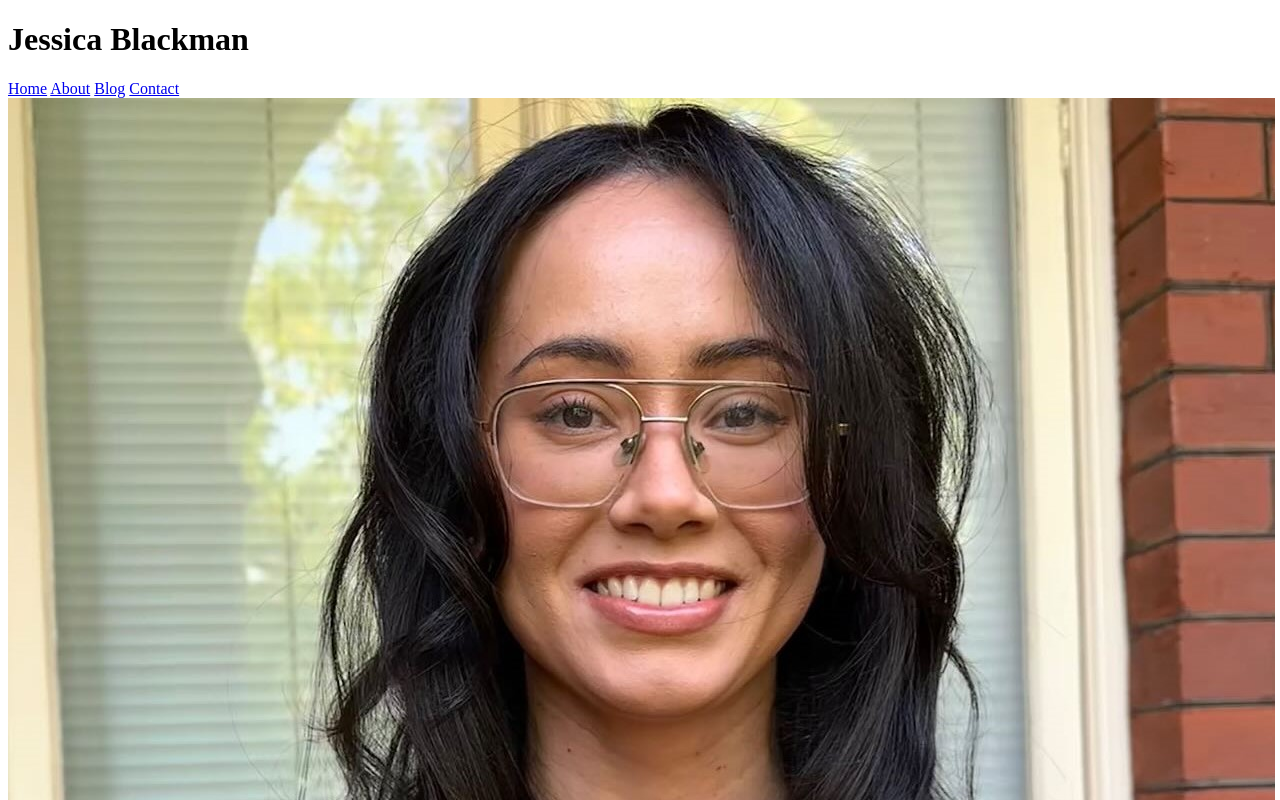
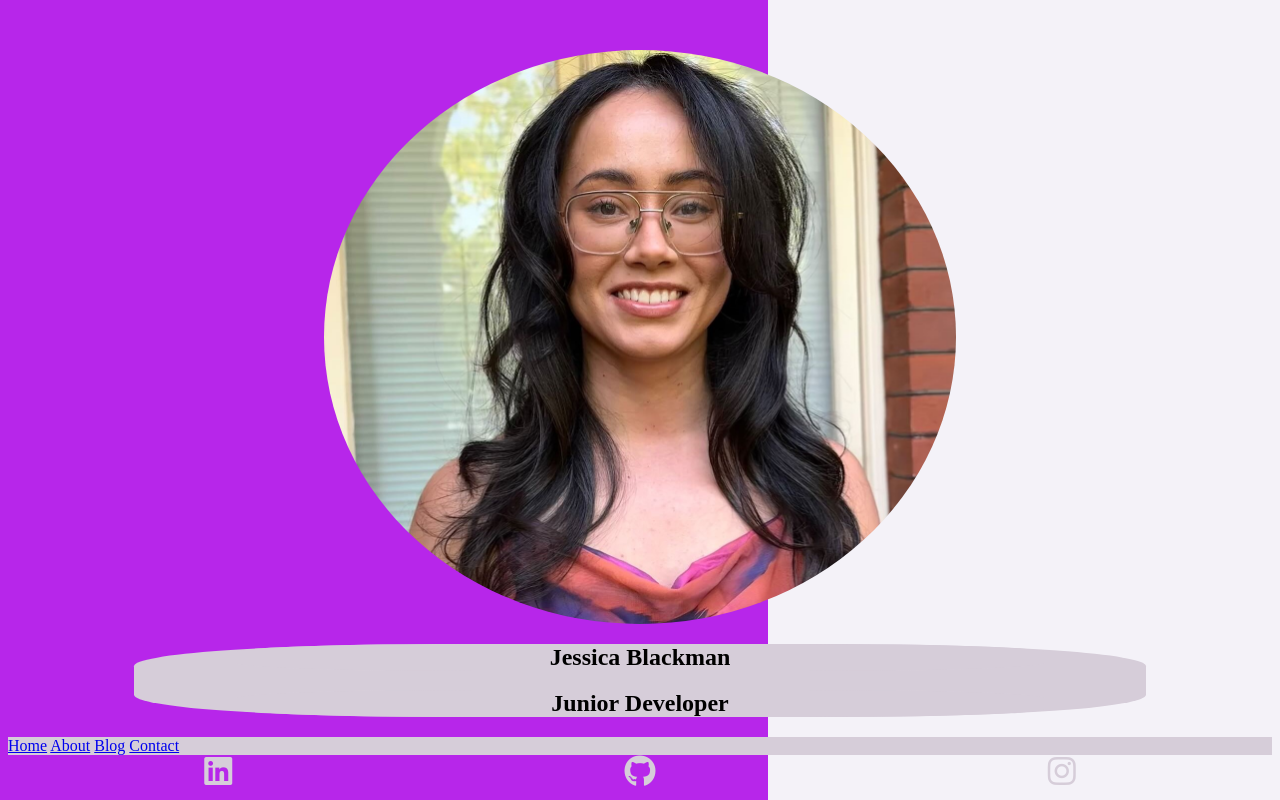
Before and after one commit to jblac98/T1A2-portfolio, a plain HTML site: page index.html in a window 1280 px wide. Shown: the top 800 px of the page. Drawn offline with Linux system fonts and the light colour scheme.

Commit message:
Created the image, solid split background

```diff
--- a/index.html
+++ b/index.html
@@ -5,30 +5,33 @@
     <meta name="viewport" content="width=device-width, initial-scale=1.0">
     <title>Jess Blackman - Portfolio</title>
     <link rel="stylesheet" href="./styles/index.css">
-    <link rel="stylesheet" href="./styles/home.css"
-    <link rel="stylesheet" href="https://cdnjs.cloudflare.com/ajax/libs/font-awesome/6.5.2/css/all.min.css" integrity="sha512-SnH5WK+bZxgPHs44uWIX+LLJAJ9/2PkPKZ5QiAj6Ta86w+fsb2TkcmfRyVX3pBnMFcV7oQPJkl9QevSCWr3W6A==" crossorigin="anonymous" referrerpolicy="no-referrer" />
+    <link rel="stylesheet" href="./styles/home.css">
+    <link rel="stylesheet" href="https://cdnjs.cloudflare.com/ajax/libs/font-awesome/6.5.2/css/all.min.css" integrity="sha512-SnH5WK+bZxgPHs44uWIX+LLJAJ9/2PkPKZ5QiAj6Ta86w+fsb2TkcmfRyVX3pBnMFcV7oQPJkl9QevSCWr3W6A==" crossorigin="anonymous" referrerpolicy="no-referrer"/>
     <link rel="icon" type="logo" href="./images/favicon.ico">
 
 </head>
 <body>
     <header>
-        <h1>Jessica Blackman</h1>
-        <nav>
-            <a href="#">Home</a>
-            <a href="#">About</a>
-            <a href="#">Blog</a>
-            <a href="#">Contact</a>
-        </nav>
+
     </header>
     <main>
         <section>
             <div class="cover-photo">
                 <img src="./images/Portrait.jpg" alt="Portrait">
             </div>
-            <div class="summary">
-                <p>Lorem ipsum dolor sit amet consectetur adipisicing elit. Tempore doloremque dolorum, perspiciatis beatae modi adipisci ea temporibus velit laborum reprehenderit natus delectus reiciendis distinctio sapiente illum nostrum architecto consequuntur dolorem?</p>
+            <div class="details">
+                <h1>Jessica Blackman</h1>
+                <h2>Junior Developer</h2>
             </div>
         </section>
+        <div class="nav-item">
+            <nav>
+                <a href="#">Home</a>
+                <a href="#">About</a>
+                <a href="#">Blog</a>
+                <a href="#">Contact</a>
+            </nav>
+            </div>
     </main>
     <footer>
         <div class="social-media">
--- a/styles/index.css
+++ b/styles/index.css
@@ -0,0 +1,58 @@
+:root {
+    --light-pink: #F9D8F9;
+    --violet: #B726EA;
+    --mauve: #D6CDD9;
+    --white: #F4F2F8;
+
+}
+
+body {
+    height: 100vh;
+    background: linear-gradient(
+        to right,
+        #B726EA 0%,
+        #B726EA 60%,
+        #F4F2F8 60%,
+        #F4F2F8 100%
+    );
+}
+
+.cover-photo img {
+    width: 50%;
+    height: 50%;
+    border-radius: 50%;
+    display: block;
+    margin-left: auto;
+    margin-right: auto;
+    margin-top: 50px;
+}
+
+.details, h1, h2 {
+    background-color: var(--mauve);
+    text-align: center;
+    margin-left: 10%;
+    margin-right: 10%;
+    border-radius: 30%;
+}
+
+.social-media {
+    display: flex;
+    justify-content: space-around;
+}
+
+.social-media a i {
+    font-size: 32px;
+    color: var(--mauve);
+}
+
+
+.nav-item {
+    background-color: var(--mauve);
+    text-decoration: none;
+}
+
+
+
+footer {
+    margin-bottom: 20px;
+}
```
Also changed, not shown: 1 other file.
